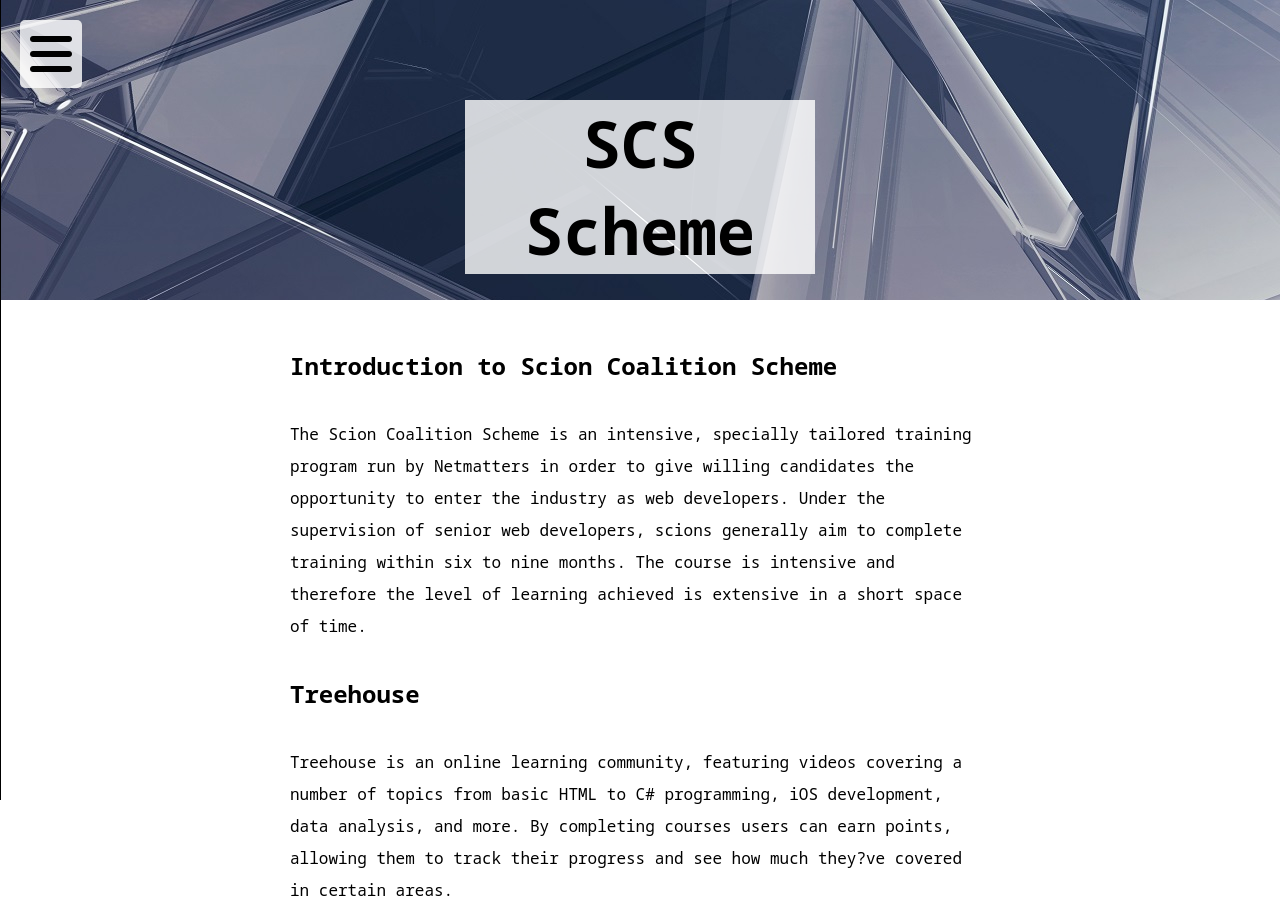
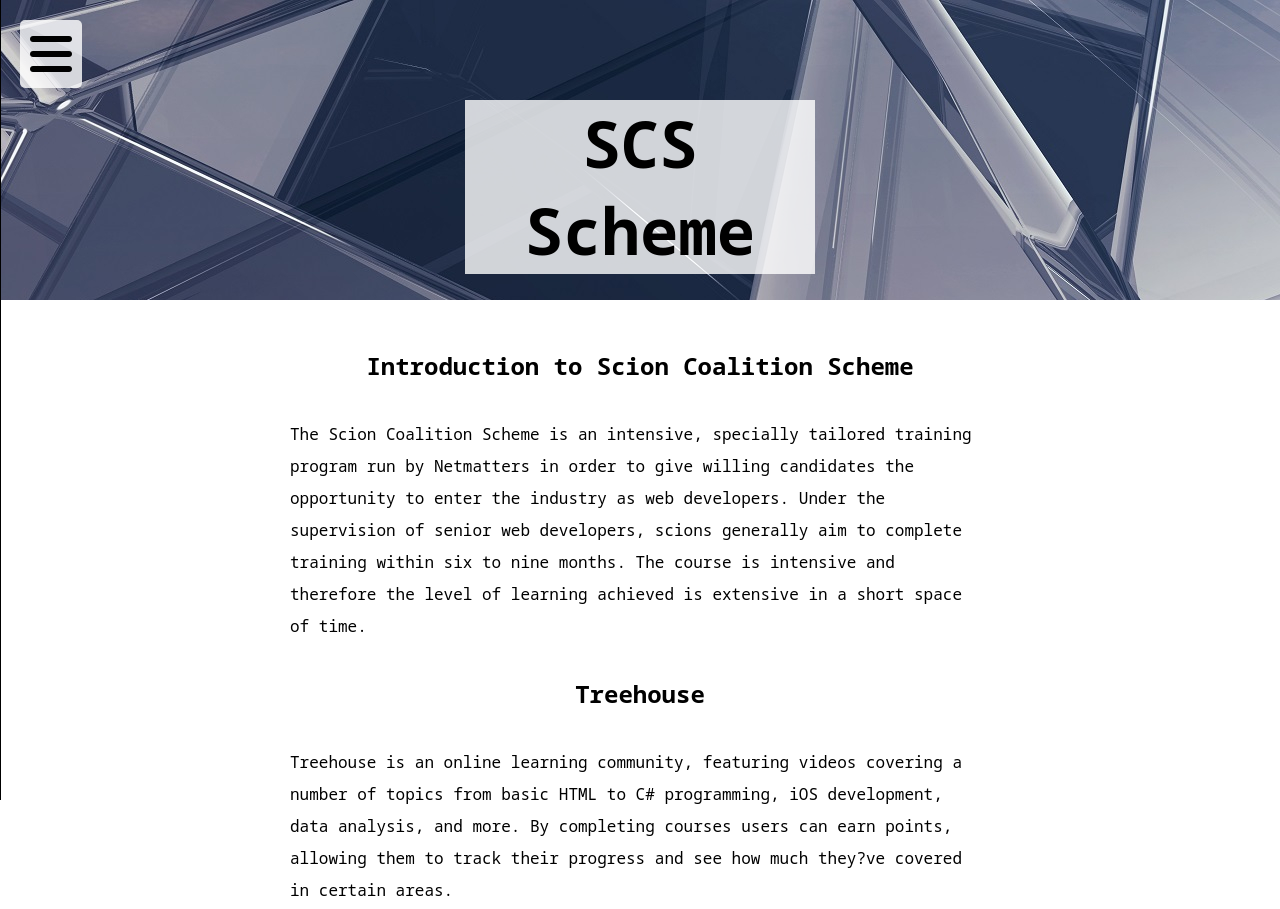
Before and after one commit to v-prestigiacomo/portfolio, a plain HTML site: page scs.html in a window 1280 px wide. Shown: the top 909 px of the page. Drawn offline with nearby package versions, Linux system fonts and the light colour scheme.

Commit message:
adjusted the positioning of the scs scheme and code examples content

```diff
--- a/scss/code/_code.scss
+++ b/scss/code/_code.scss
@@ -3,8 +3,8 @@
 .about-wrapper {
     justify-content: center;
     width: 100vw;
+    .main-wrapper {
         .code {
-        margin: 10px;
             h2 {
                 text-align: center;
             }
@@ -18,3 +18,5 @@
             }
         }
     }
+
+}
--- a/scss/scs/_scs.scss
+++ b/scss/scs/_scs.scss
@@ -2,9 +2,9 @@
 
 .main-wrapper {
     display: grid;
-    justify-items: left;
-    width: 350px;
-    margin: 30px 20px;
+    justify-items: center;
+    width: 90vw;
+    margin: 20px;
     line-height: 2rem;
 
     a {
```
Also changed, not shown: css/main.css, 1 other file. Lines whose indentation alone changed are shown as unchanged.
